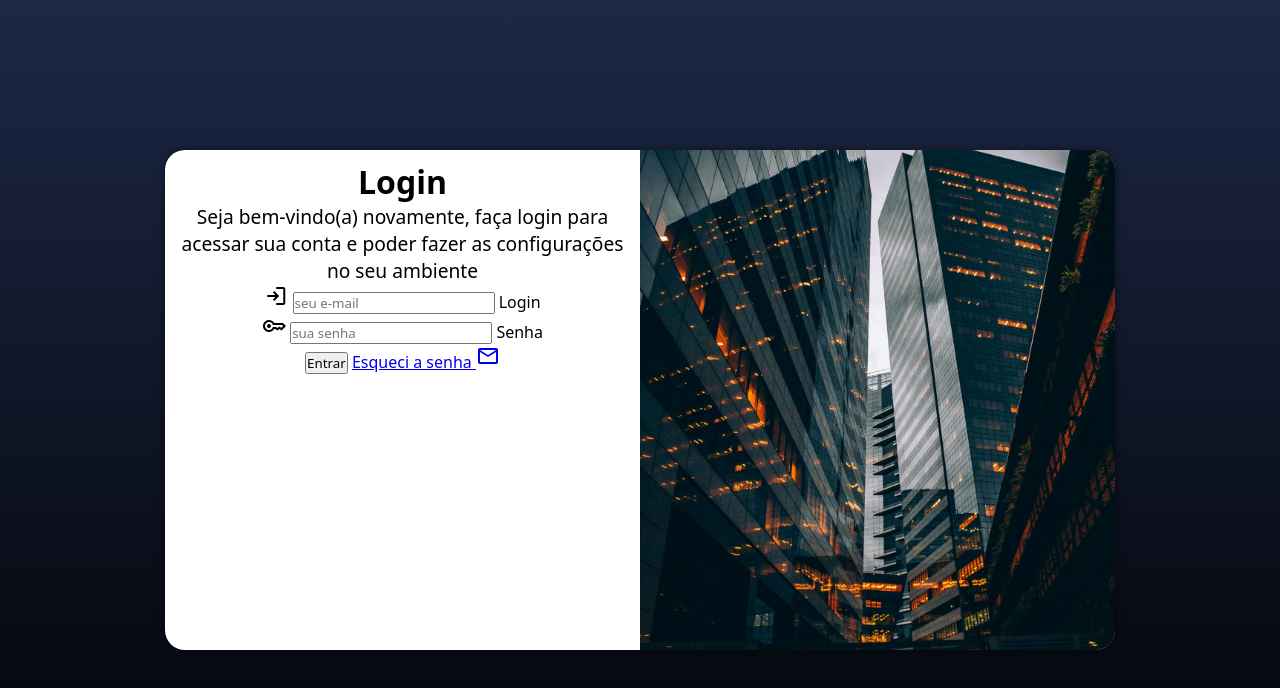
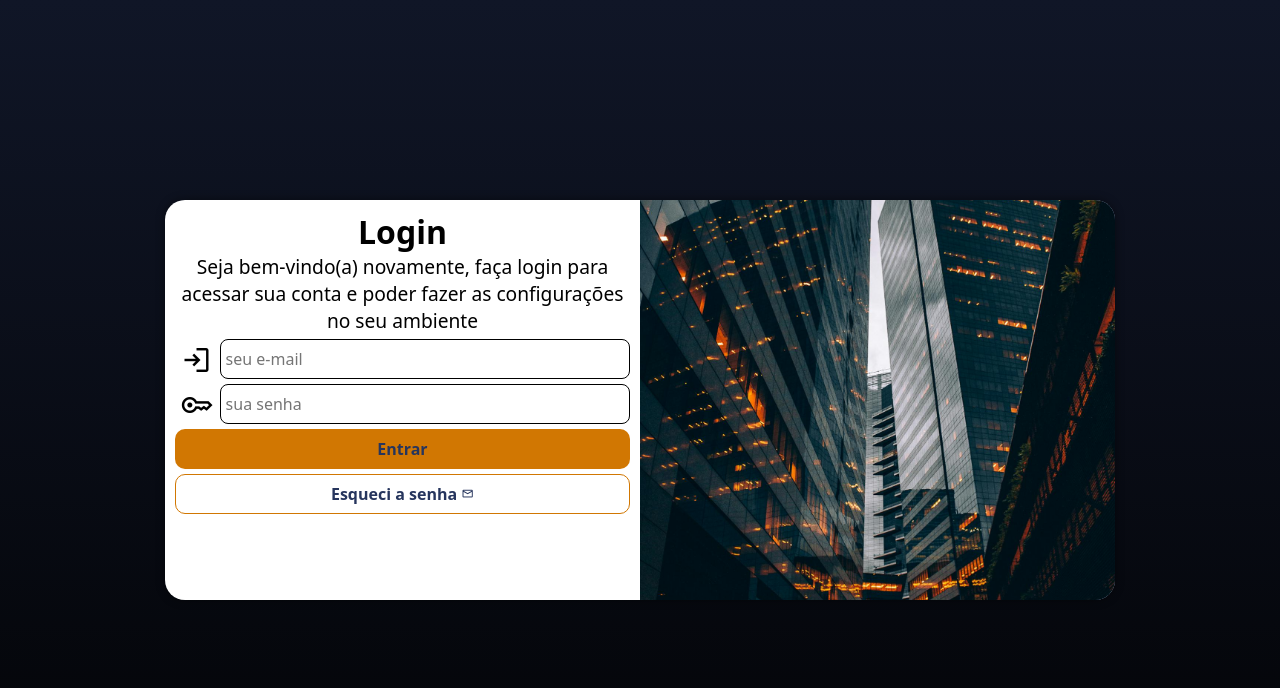
Before and after one commit to AbiezerLara/projeto-login, a plain HTML site: page index.html in a window 1280 px wide. Drawn offline with nearby package versions, Linux system fonts and the light colour scheme.

Commit message:
finalizei projeto login

```diff
--- a/estilos/media-query.css
+++ b/estilos/media-query.css
@@ -8,6 +8,7 @@
 
     section#login {
         width: 80vw;
+        height: 300px;
     }
 
     section#login > div#imagem {
@@ -25,11 +26,12 @@
 @media screen and (min-width: 992px) {
 
     body{
-        background-image: linear-gradient(to top,#030407, #1d2847);
+        background-image: linear-gradient(to top,#030407, #101627);
     }
 
     section#login {
         width: 950px;
+        height: 400px;
     }
 
     section#login > div#imagem {
--- a/estilos/style.css
+++ b/estilos/style.css
@@ -10,8 +10,8 @@
 
 * {
     font-family: system-ui, -apple-system, BlinkMacSystemFont, 'Segoe UI', Roboto, Oxygen, Ubuntu, Cantarell, 'Open Sans', 'Helvetica Neue', sans-serif;
-    padding: 0;
-    margin: 0;
+    padding: 0px;
+    margin: 0px;
     box-sizing: border-box;
 }
 
@@ -29,7 +29,7 @@ main {
 
 section#login {
     background-color: rgb(255, 255, 255);
-    width: 250px;
+    width: 280px;
     height: 500px;
     border-radius: 20px;
     overflow: hidden;
@@ -39,10 +39,10 @@ section#login {
     position: absolute;
     top: 50%;
     left: 50%;
-    transform: translate(-50%, -50%);
 
     transition: width .3s, height .3s;
     transition-timing-function: ease;
+    transform: translate(-50%, -50%);
 }
 
 section#login > div#imagem {
@@ -65,3 +65,85 @@ div#formulario {
 div#formulario > p {
     font-size: 0.8em;
 }
+
+div.campo {
+    background-color: #ffffff;
+    color: black;
+    height: 40px;
+    width: 100%;
+    display: block;
+    border-radius: 10px;
+    margin: 5px 0px;
+
+}
+
+div.campo > label {
+    display: none
+}
+
+div.campo > span {
+    font-size: 2em;
+    width: 40px;
+    padding: 5px;
+}
+
+div.campo > input {
+    background-color: rgba(255, 255, 255, 0);
+    font-size: 1em;
+    width: calc(100% - 45px);
+    height: 100%;
+    border: 0px;
+    border-radius: 8px;
+    color: black;
+    border: black 1px solid;
+    padding: 5px;
+    transform: translateY(-11px);
+}
+
+div.campo > input:focus-within {
+    background-color: white;
+}
+
+form > input[type="submit"] {
+    display: block;
+    font-size: 1em;
+    width: 100%;
+    height: 40px;
+    background-color: #d17702;
+    color: #26355D;
+    border: none;
+    border-radius: 10px;
+    font-weight: bold;
+}
+
+form > input[type="submit"]:hover {
+    background-color: #101627;
+    color: white;
+    cursor: pointer;
+}
+
+form > a.botao {
+    display: block;
+    text-align: center;
+    font-size: 1em;
+    font-weight: bold;
+    width: 100%;
+    height: 40px;
+    background-color: white;
+    border: 1px solid #d17702;
+    color: #26355D;
+    border-radius: 10px;
+    text-decoration: none;
+
+    margin-top: 5px;
+    padding-top: 8px;
+}
+
+form > a.botao > span {
+    font-size: 0.8em;
+}
+
+form > a.botao:hover {
+    background-color: #101627;
+    color: white;
+}
--- a/index.html
+++ b/index.html
@@ -19,27 +19,24 @@
                 <p>Seja bem-vindo(a) novamente, faça login para acessar sua conta e poder fazer as configurações no seu ambiente</p>
                 <form action="login.php" method="post" autocomplete="on">
                     <div class="campo">
-                        <span class="material-symbols-outlined">
-                            login
-                        </span>
-                        <input type="email" name="login" id="ilogin" placeholder="seu e-mail" autocomplete="email" required maxlength="50">
+                        <span class="material-symbols-outlined">login</span>
+                        <input type="email" name="login" id="ilogin" placeholder="seu e-mail" autocomplete="email" required maxlength="30">
                         <label for="ilogin">Login</label>
                     </div>
 
                     <div class="campo">
-                        <span class="material-symbols-outlined">
-                            key
-                        </span>
+                        <span id="key" class="material-symbols-outlined">key</span>
                         <input type="password" name="senha" id="isenha" placeholder="sua senha" autocomplete="current-password" required minlength="8" max="20">
                         <label for="isenha">Senha</label>
                     </div>
 
                     <input type="submit" value="Entrar">
-                        <a href="esqueci.html">Esqueci a senha
-                            <span class="material-symbols-outlined">
-                            mail
-                            </span>
-                        </a>
+
+                    <a href="esqueci.html" class="botao">Esqueci a senha
+                        <span class="material-symbols-outlined">
+                        mail
+                        </span>
+                    </a>
                 </form>
             </div>
         </section>
```
